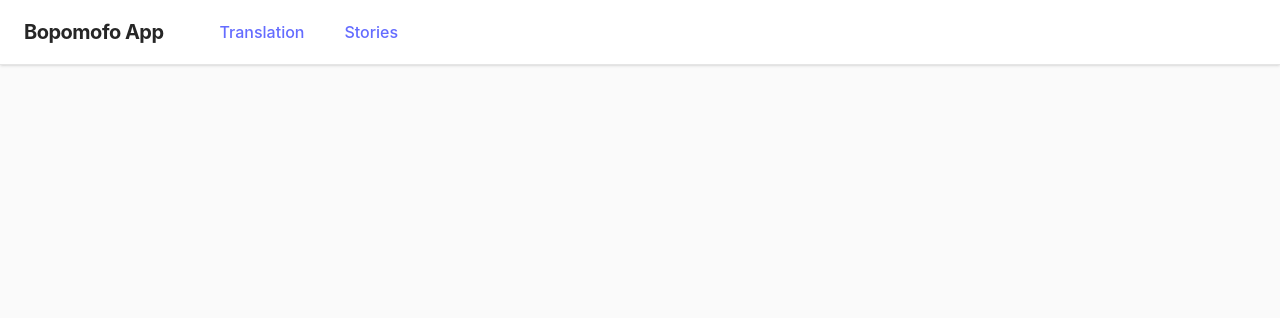
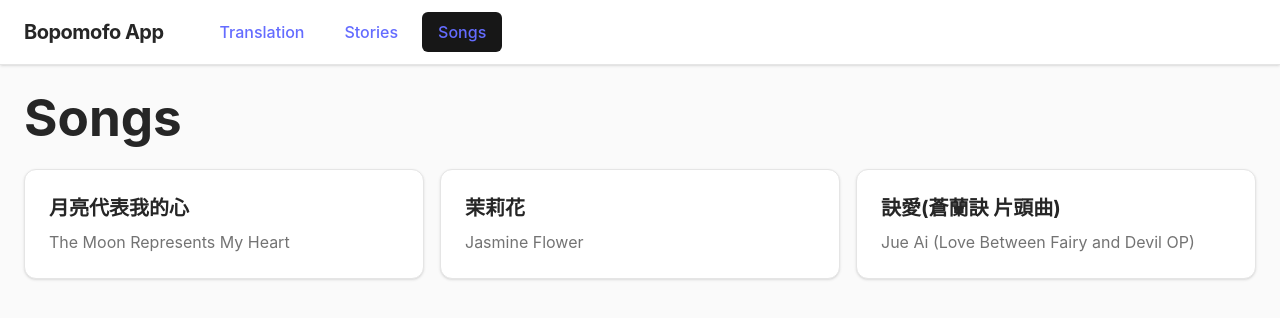
Before and after one commit to AjayNandoriya/bopomofo, a React (Vite) app: page /songs in a window 1280 px wide. Shown: the top 318 px of the page. Built offline with nearby package versions, Linux system fonts and the light colour scheme; what opencc-js would draw is missing.

Commit message:
feat: Add Songs page and lyrics

```diff
--- a/src/App.jsx
+++ b/src/App.jsx
@@ -1,6 +1,7 @@
 import { BrowserRouter, Routes, Route, Link, useLocation } from 'react-router-dom'
 import Translation from './pages/Translation'
 import Stories from './pages/Stories'
+import Songs from './pages/Songs'
 
 function NavLink({ to, children }) {
   const location = useLocation();
@@ -10,8 +11,8 @@ function NavLink({ to, children }) {
     <Link
       to={to}
       className={`px-4 py-2 rounded-md transition-colors font-medium ${isActive
-          ? 'bg-neutral-900 text-white'
-          : 'text-neutral-600 hover:bg-neutral-100'
+        ? 'bg-neutral-900 text-white'
+        : 'text-neutral-600 hover:bg-neutral-100'
         }`}
     >
       {children}
@@ -30,6 +31,7 @@ function Layout() {
         <div className="flex gap-2">
           <NavLink to="/">Translation</NavLink>
           <NavLink to="/stories">Stories</NavLink>
+          <NavLink to="/songs">Songs</NavLink>
         </div>
       </nav>
 
@@ -38,6 +40,7 @@ function Layout() {
         <Routes>
           <Route path="/" element={<Translation />} />
           <Route path="/stories" element={<Stories />} />
+          <Route path="/songs" element={<Songs />} />
         </Routes>
       </div>
     </div>
--- /dev/null
+++ b/src/data/songs.js
@@ -0,0 +1,80 @@
+const songs = [
+    {
+        id: 1,
+        title: "The Moon Represents My Heart",
+        titleZh: "月亮代表我的心",
+        content: `You ask me how deep my love is,
+How much I love you.
+My feeling is true,
+My love is real,
+The moon represents my heart.`,
+        contentZh: `你问我爱你有多深，
+我爱你有几何。
+我的情也真，
+我的爱也真，
+月亮代表我的心。`
+    },
+    {
+        id: 2,
+        title: "Jasmine Flower",
+        titleZh: "茉莉花",
+        content: `What a beautiful jasmine flower,
+What a beautiful jasmine flower.
+Sweet-smelling, beautiful, stems full of buds,
+Fragrant and white, everyone praises it.
+Let me pluck you down,
+Give to someone's home.
+Jasmine flower, oh jasmine flower.`,
+        contentZh: `好一朵美丽的茉莉花，
+好一朵美丽的茉莉花。
+芬芳美丽满枝桠，
+又香又白人人夸。
+让我来将你摘下，
+送给别人家。
+茉莉花呀茉莉花。`
+    },
+    {
+        id: 3,
+        title: "Jue Ai (Love Between Fairy and Devil OP)",
+        titleZh: "訣愛(蒼蘭訣 片頭曲)",
+        content: `(Lyrics translated to English not provided)`,
+        contentZh: `等天崩地裂的那一瞬間
+待坍塌破碎了睜開雙眼
+無處安放靈魂
+只能降落
+若靈魂相結在天地之間
+看山盟海誓引一場驚覺
+沒有你的世界
+我無力承受
+拔情訣愛的最後
+指尖纏繞的溫柔
+化作一把鋒利劍刺向了我
+訣愛
+模糊光陰距離
+連時間都暫停
+全都只是因為你
+確定
+你是心中唯一
+說再見來不及
+開不了口的惋惜
+來不及
+若靈魂相結在天地之間
+看山盟海誓引一場驚覺
+沒有你的世界
+我無力承受
+拔情訣愛的最後
+指尖纏繞的溫柔
+化作一把鋒利劍刺向了我
+訣愛
+模糊光陰距離
+連時間都暫停
+全都只是因為你
+確定
+你是心中唯一
+說再見來不及
+開不了口的惋惜
+來不及`
+    }
+];
+
+export default songs;
--- /dev/null
+++ b/src/pages/Songs.jsx
@@ -0,0 +1,94 @@
+import { useState } from 'react';
+import songs from '../data/songs';
+import { toTraditional, annotateZhuyin } from '../utils/converter';
+
+function Songs() {
+    const [selectedSong, setSelectedSong] = useState(null);
+    const [convertedSong, setConvertedSong] = useState([]);
+    const [mode, setMode] = useState('zhuyin'); // 'zhuyin' | 'pinyin'
+
+    const handleSongClick = async (song) => {
+        setSelectedSong(song);
+        if (song.contentZh) {
+            const traditional = await toTraditional(song.contentZh);
+            const annotated = annotateZhuyin(traditional);
+            setConvertedSong(annotated);
+        }
+    };
+
+    return (
+        <div className="h-full flex flex-col p-6 overflow-auto">
+            <h1 className="text-2xl font-bold mb-6 text-neutral-800">Songs</h1>
+
+            {!selectedSong ? (
+                <div className="grid gap-4 md:grid-cols-2 lg:grid-cols-3">
+                    {songs.map(song => (
+                        <div
+                            key={song.id}
+                            onClick={() => handleSongClick(song)}
+                            className="p-6 bg-white rounded-xl shadow-sm hover:shadow-md transition-shadow cursor-pointer border border-neutral-200"
+                        >
+                            <h2 className="text-xl font-bold mb-2 text-neutral-800">{song.titleZh}</h2>
+                            <p className="text-neutral-500">{song.title}</p>
+                        </div>
+                    ))}
+                </div>
+            ) : (
+                <div className="flex flex-col h-full">
+                    <div className="flex items-center justify-between mb-4">
+                        <button
+                            onClick={() => setSelectedSong(null)}
+                            className="px-4 py-2 text-sm font-medium text-neutral-600 hover:text-neutral-900 flex items-center gap-2"
+                        >
+                            ← Back to Songs
+                        </button>
+
+                        <button
+                            onClick={() => setMode(mode === 'zhuyin' ? 'pinyin' : 'zhuyin')}
+                            className="px-4 py-1.5 bg-neutral-100 text-neutral-700 rounded-md text-sm font-medium hover:bg-neutral-200 transition-colors cursor-pointer border border-neutral-300"
+                        >
+                            Switch to {mode === 'zhuyin' ? 'Pinyin' : 'Zhuyin'} View
+                        </button>
+                    </div>
+
+                    <div className="bg-white p-8 rounded-xl shadow-sm border border-neutral-200 flex-1 overflow-auto">
+                        <h2 className="text-2xl font-bold mb-2 text-center">{selectedSong.titleZh}</h2>
+                        <p className="text-center text-neutral-500 mb-8">{selectedSong.title}</p>
+
+                        <div className="flex flex-wrap gap-4 leading-loose justify-center">
+                            {convertedSong.map((item, index) => {
+                                // Add line breaks for specific characters commonly used for line splitting if needed
+                                // Currently returning wrapped items in flex container
+                                return (
+                                    <div key={index} className="flex flex-col items-center gap-0">
+                                        {/* Pinyin (Top) */}
+                                        <div className={`h-[1.25rem] mb-1 flex items-end justify-center ${mode === 'pinyin' ? '' : 'invisible'}`}>
+                                            <span className="text-sm font-medium text-neutral-500 leading-none whitespace-nowrap">
+                                                {item.pinyin || ''}
+                                            </span>
+                                        </div>
+
+                                        <div className="flex flex-row items-center gap-1">
+                                            <span className="text-3xl font-serif text-neutral-800 leading-none">
+                                                {item.char}
+                                            </span>
+
+                                            {/* Zhuyin (Right) */}
+                                            <div className={`w-[1em] flex flex-col text-[10px] items-center justify-center -mt-1 font-mono text-neutral-500 ${mode === 'zhuyin' ? '' : 'invisible'}`}>
+                                                {item.zhuyin ? item.zhuyin.split('').map((z, i) => (
+                                                    <span key={i} className="block transform scale-125 origin-center">{z}</span>
+                                                )) : null}
+                                            </div>
+                                        </div>
+                                    </div>
+                                )
+                            })}
+                        </div>
+                    </div>
+                </div>
+            )}
+        </div>
+    );
+}
+
+export default Songs;
```
